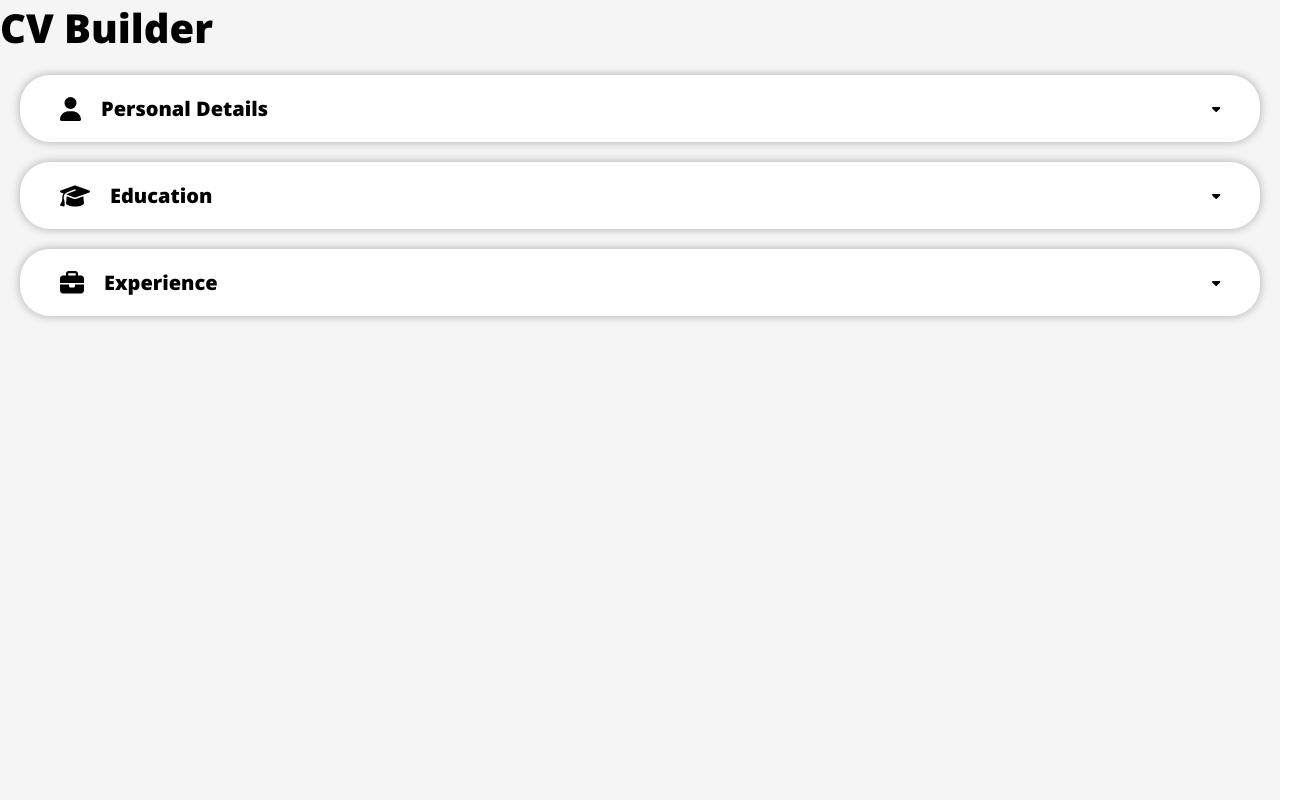
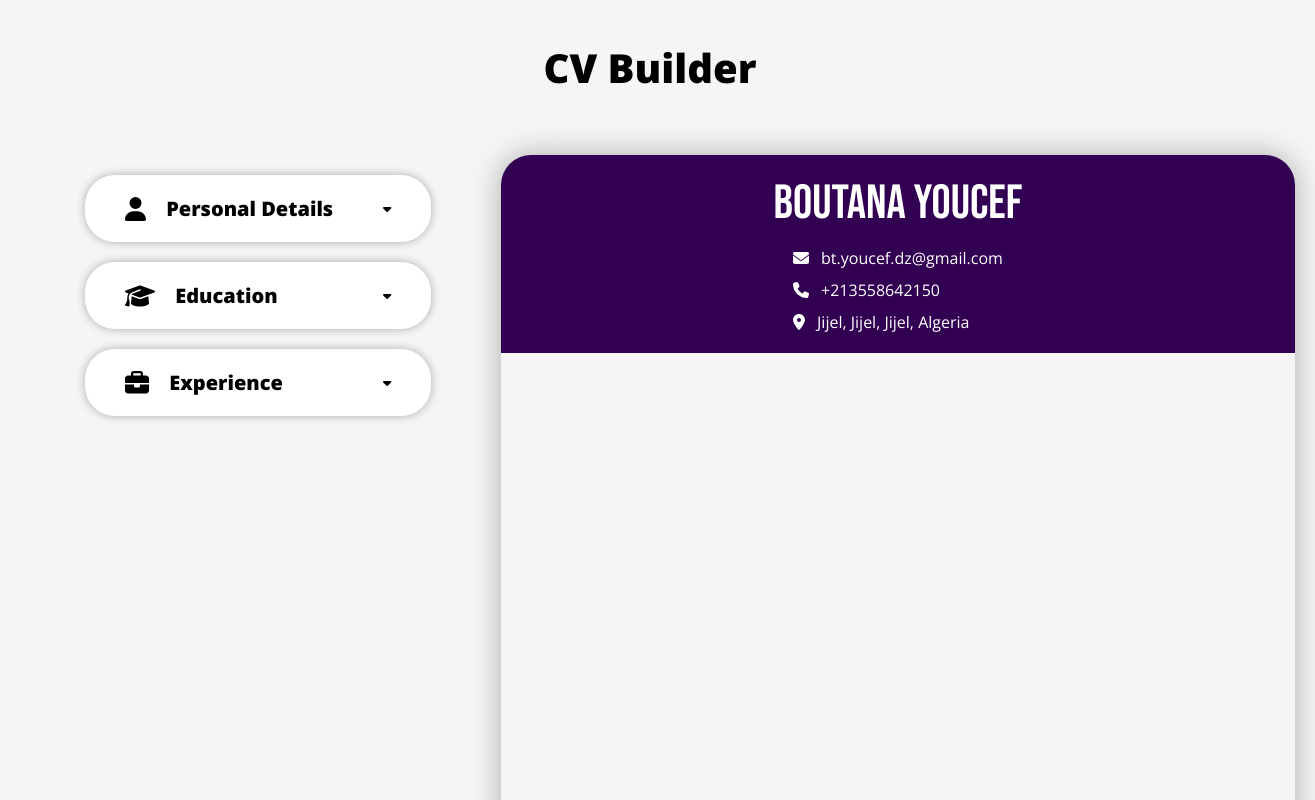
Before and after one commit to hipip/CV-Builder, a React (Vite) app: page / in a window 1280 px wide. Shown: the top 800 px of the page, 1315 px wide, since content can reach past the window. Built offline with nearby package versions, Linux system fonts and the light colour scheme.

Commit message:
Add Resume/CV personalDetails rendering

```diff
--- a/src/App.jsx
+++ b/src/App.jsx
@@ -3,28 +3,19 @@ import "./styles/App.css";
 import PersonalDetailsSection from "./components/PersonalDetailsSection";
 import EducationSection from "./components/EducationSection";
 import ExperienceSection from "./components/ExperienceSection";
+import Resume from "./components/Resume";
 
 function App() {
   const [personalDetails, setPersonalDetails] = useState({
-    fullName: "",
-    email: "",
-    phoneNumber: "",
-    address: "",
+    fullName: "Boutana Youcef",
+    email: "bt.youcef.dz@gmail.com",
+    phoneNumber: "+213558642150",
+    address: "Jijel, Jijel, Jijel, Algeria",
   });
 
   const [education, setEducation] = useState([]);
 
-  const [experience, setExperience] = useState([
-    {
-      id: 0,
-      companyName: "Algebra Tec",
-      role: "Front-end Developer",
-      startDate: "",
-      endDate: "",
-      location: "Jijel Algeria",
-      description: "",
-    },
-  ]);
+  const [experience, setExperience] = useState([]);
 
   const handlePersonalDetailsChange = (e) => {
     setPersonalDetails({ ...personalDetails, [e.target.id]: e.target.value });
@@ -60,6 +51,8 @@ function App() {
   return (
     <>
       <h1 className="main-title">CV Builder</h1>
+      <div id="main">
+        <div className="sections-container">
           <PersonalDetailsSection
             personalDetails={personalDetails}
             handleChange={handlePersonalDetailsChange}
@@ -76,6 +69,13 @@ function App() {
             deleteExperienceFunc={deleteExperience}
             editExperienceFunc={editExperience}
           />
+        </div>
+        <Resume
+          personalDetails={personalDetails}
+          education={education}
+          experience={experience}
+        />
+      </div>
     </>
   );
 }
--- /dev/null
+++ b/src/components/Resume.jsx
@@ -0,0 +1,31 @@
+import {
+  faEnvelope,
+  faLocationDot,
+  faPhone,
+} from "@fortawesome/free-solid-svg-icons";
+import { FontAwesomeIcon } from "@fortawesome/react-fontawesome";
+
+export default function Resume({ personalDetails, education, experience }) {
+  const { fullName, email, phoneNumber, address } = personalDetails;
+  return (
+    <div id="resume">
+      <div className="resume-personal-details">
+        <p id="fullname">{fullName}</p>
+        <div className="another-container">
+          <div className="personal-details-item">
+            <FontAwesomeIcon icon={faEnvelope} />
+            <p>{email}</p>
+          </div>
+          <div className="personal-details-item">
+            <FontAwesomeIcon icon={faPhone} />
+            <p>{phoneNumber}</p>
+          </div>
+          <div className="personal-details-item">
+            <FontAwesomeIcon icon={faLocationDot} />
+            <p>{address}</p>
+          </div>
+        </div>
+      </div>
+    </div>
+  );
+}
--- a/src/styles/App.css
+++ b/src/styles/App.css
@@ -1,11 +1,20 @@
 @import url("https://fonts.googleapis.com/css2?family=Open+Sans:ital,wght@0,300..800;1,300..800&display=swap");
-
+@import url("https://fonts.googleapis.com/css2?family=Bebas+Neue&display=swap");
 * {
   padding: 0;
   margin: 0;
   box-sizing: border-box;
-  color: black;
+
   font-family: inherit;
+}
+
+body {
+  width: 100vw;
+  min-height: 100vh;
+  display: flex;
+  justify-content: center;
+  align-items: center;
+  background-color: whitesmoke;
 }
 
 button {
@@ -15,15 +24,15 @@ button {
 }
 
 #root {
-  width: 100vw;
-  min-height: 100vh;
-  background-color: whitesmoke;
+  margin: 30px;
   font-family: "Open Sans", sans-serif;
 }
 
 .main-title {
+  text-align: center;
   font-size: 2.5rem;
   font-weight: 900;
+  margin: 10px 0 0 20px;
 }
 
 .section {
@@ -147,3 +156,60 @@ button {
 .section-icon {
   font-size: 1.5rem;
 }
+
+#main {
+  display: flex;
+  justify-content: center;
+  gap: 50px;
+  width: 100%;
+  height: 100%;
+  padding: 20px;
+  margin: 40px;
+}
+
+.sections-container {
+  flex: 1 1 auto;
+  max-width: 500px;
+}
+
+#resume {
+  box-shadow: 0 0 30px 0 rgba(0, 0, 0, 0.3);
+  border-radius: 30px;
+  overflow: hidden;
+  width: 21cm;
+  height: 29.7cm;
+}
+
+.resume-personal-details {
+  padding: 20px;
+  display: flex;
+  flex-direction: column;
+  justify-content: center;
+  align-items: center;
+  gap: 15px;
+  background-color: #320053;
+  color: white;
+}
+
+.resume-personal-details h3 {
+  color: white;
+}
+
+#fullname {
+  font-family: "Bebas Neue", sans-serif;
+  color: white;
+  font-size: 3rem;
+}
+.personal-details-item {
+  display: flex;
+  justify-content: flex-start;
+  align-items: center;
+  gap: 12px;
+}
+
+.another-container {
+  display: flex;
+  flex-direction: column;
+  justify-content: center;
+  gap: 10px;
+}
```
Lines whose indentation alone changed are shown as unchanged.
